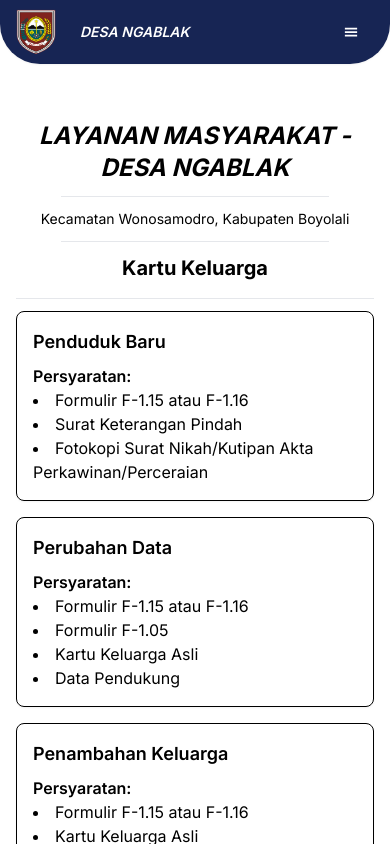
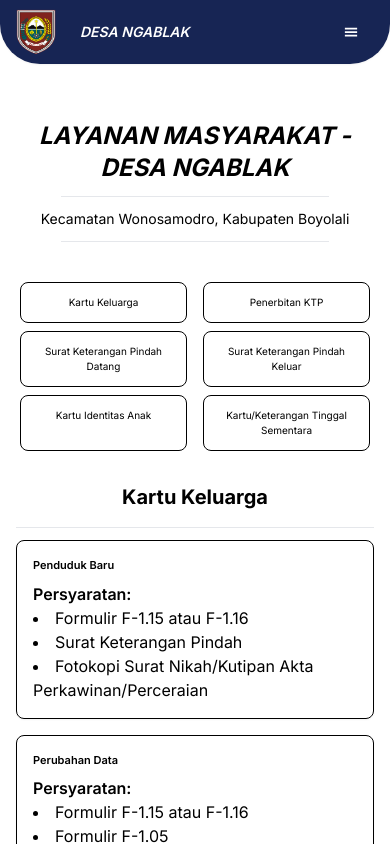
Before and after one commit to heronhoga/ngablak, a Next.js app: page /layanan/publik in a window 390 px wide. Shown: the top 844 px of the page. Built offline with nearby package versions, Linux system fonts and the light colour scheme.

Commit message:
fix:fix layanan publik page layout

```diff
--- a/app/layanan/publik/page.tsx
+++ b/app/layanan/publik/page.tsx
@@ -2,6 +2,24 @@ import React from "react";
 import Navbar from "@/app/created-components/Navbar";
 import Footer from "@/app/created-components/Footer";
 import publicServices from "../../data/layanan-publik";
+
+function ServiceNav() {
+  return (
+    <nav className="mt-10 mb-8 text-center text-[10px] md:text-base">
+      <div className="grid grid-cols-2 sm:grid-cols-3 md:grid-cols-4 lg:grid-cols-5 gap-2">
+        {publicServices.map((service, index) => (
+          <a
+            key={index}
+            href={`#service-${index}`}
+            className="block mx-1 text-black hover:underline border border-black rounded-lg p-3"
+          >
+            {service.name}
+          </a>
+        ))}
+      </div>
+    </nav>
+  );
+}
 
 function Publik() {
   return (
@@ -21,9 +39,11 @@ function Publik() {
           <hr className="mx-auto mt-3 w-3/4 md:w-1/2 lg:w-1/3" />
         </div>
 
+        {/* SERVICE NAVIGATION */}
+        <ServiceNav />
+
         {publicServices.map((service, serviceIndex) => (
-          <div key={serviceIndex} className="mb-6">
-
+          <div key={serviceIndex} id={`service-${serviceIndex}`} className="mb-6 scroll-mt-20">
             <h2 className="text-xl md:text-2xl lg:text-3xl font-bold mb-4 text-center mt-3">{service.name}</h2>
             <hr className="my-3" />
             {service.sections.map((section, sectionIndex) => (
@@ -31,7 +51,7 @@ function Publik() {
                 key={sectionIndex}
                 className="mb-4 p-4 border border-black rounded-lg shadow-sm mx-auto max-w-full md:max-w-2xl lg:max-w-3xl"
               >
-                <h3 className="text-lg md:text-xl lg:text-2xl font-semibold mb-2">{section.name}</h3>
+                <h3 className="text-[11px] md:text-xl lg:text-2xl font-semibold mb-2">{section.name}</h3>
                 <h4 className="font-semibold">Persyaratan:</h4>
                 <ul className="list-disc list-inside">
                   {section.requirements.map((requirement) => (
```
